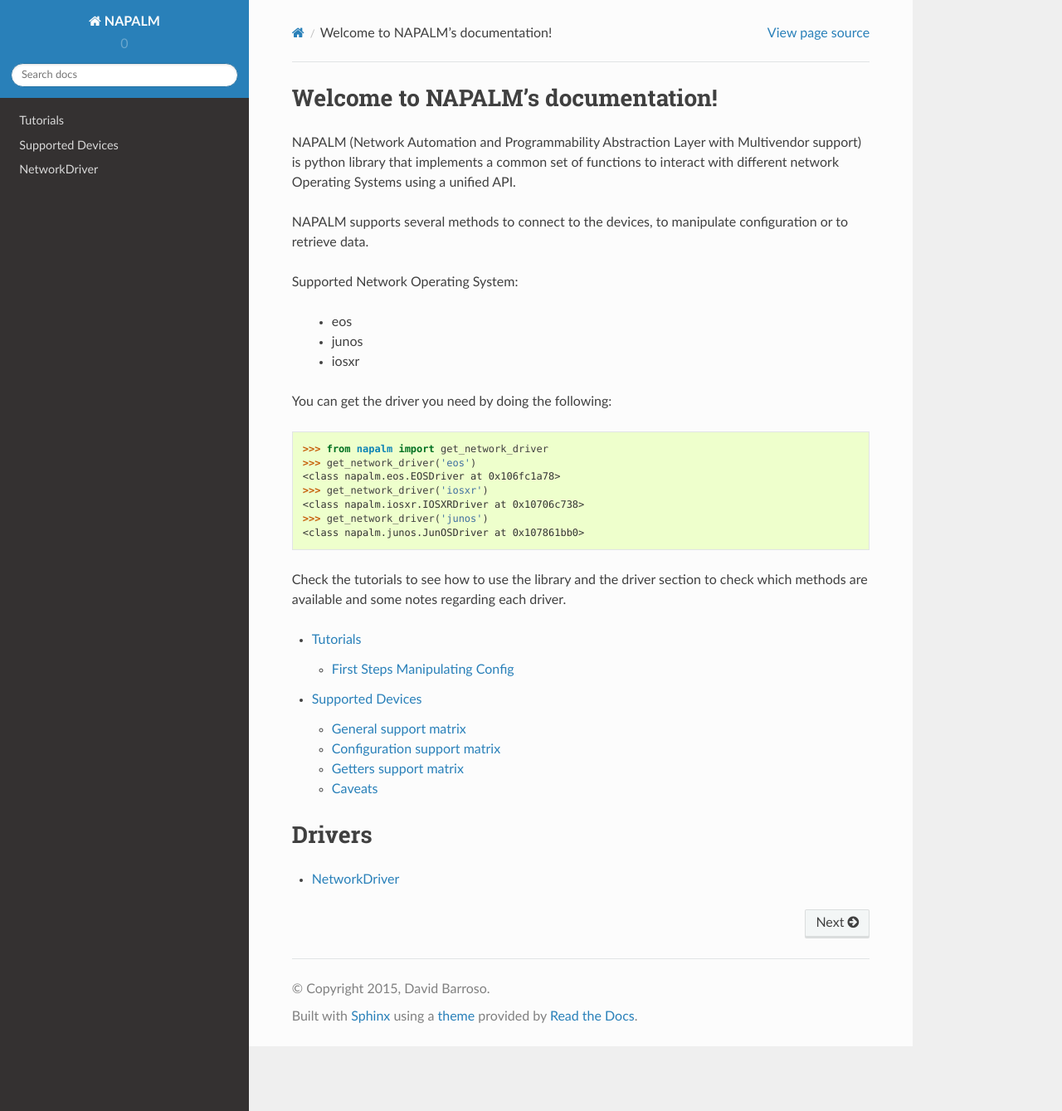
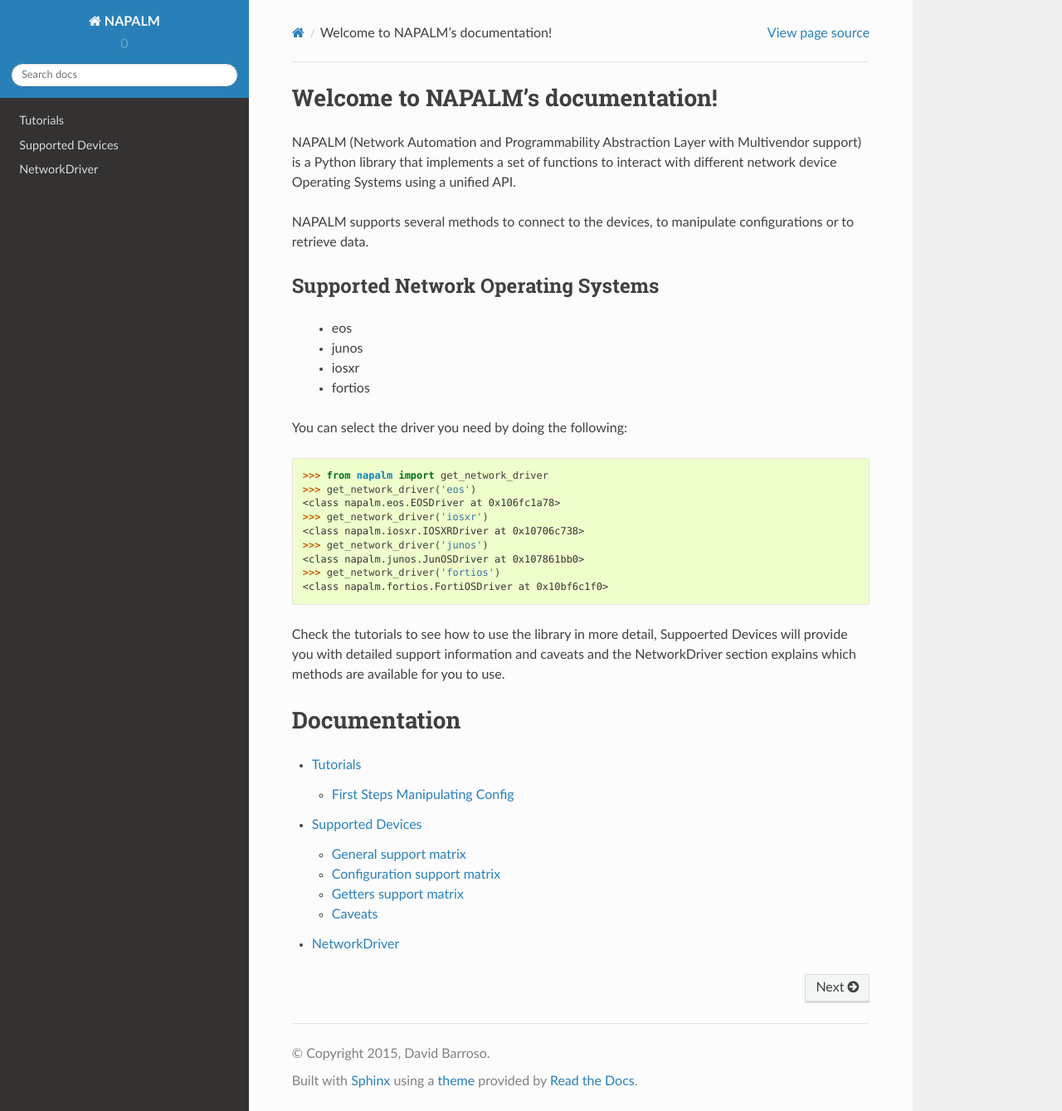
Before and after one commit to napalm-automation/napalm, a Sphinx documentation site: the page built from docs/index.rst, in a window 1280 px wide and 1339 px high. Shown: the whole window at 83% size. Built offline with Sphinx 7.4.7 and the Read the Docs theme 2.0.0, drawn with Linux system fonts in a browser that asks for light colours.

Commit message:
updating docs

```diff
--- a/docs/index.rst
+++ b/docs/index.rst
@@ -6,17 +6,19 @@
 Welcome to NAPALM's documentation!
 ==================================
 
-NAPALM (Network Automation and Programmability Abstraction Layer with Multivendor support) is python library that implements a common set of functions to interact with different network Operating Systems using a unified API.
+NAPALM (Network Automation and Programmability Abstraction Layer with Multivendor support) is a Python library that implements a set of functions to interact with different network device Operating Systems using a unified API.
 
-NAPALM supports several methods to connect to the devices, to manipulate configuration or to retrieve data.
+NAPALM supports several methods to connect to the devices, to manipulate configurations or to retrieve data.
 
-Supported Network Operating System:
+Supported Network Operating Systems
+-----------------------------------
 
  * eos
  * junos
  * iosxr
+ * fortios
 
-You can get the driver you need by doing the following::
+You can select the driver you need by doing the following::
 
     >>> from napalm import get_network_driver
     >>> get_network_driver('eos')
@@ -25,19 +27,17 @@
     <class napalm.iosxr.IOSXRDriver at 0x10706c738>
     >>> get_network_driver('junos')
     <class napalm.junos.JunOSDriver at 0x107861bb0>
+    >>> get_network_driver('fortios')
+    <class napalm.fortios.FortiOSDriver at 0x10bf6c1f0>
 
-Check the tutorials to see how to use the library and the driver section to check which methods are available and some notes regarding each driver.
+Check the tutorials to see how to use the library in more detail, Suppoerted Devices will provide you with detailed support information and caveats and the NetworkDriver section explains which methods are available for you to use.
+
+Documentation
+=============
 
 .. toctree::
    :maxdepth: 2
 
    tutorials/index
    support/index
-
-Drivers
-=======
-
-.. toctree::
-   :maxdepth: 2
-
    base
--- a/docs/support/index.rst
+++ b/docs/support/index.rst
@@ -40,7 +40,7 @@
 .. [#c2] Not supported but emulated. Check caveats.
 
 .. warning:: Before building a workflow to deploy configuration it is important you understand what the table above means;
-            what are atomic changes and which devices support it, what does replacing or merging configuration means, etc.
+            what are atomic changes and which devices support it, what does replacing or merging configuration mean, etc.
             The key to success is to test your workflow and to try to break things on a lab first.
 
 Getters support matrix
```
Also changed, not shown: README.md (+4 -7 lines), docs/tutorials/first_steps_config.rst (+21 -17 lines).
